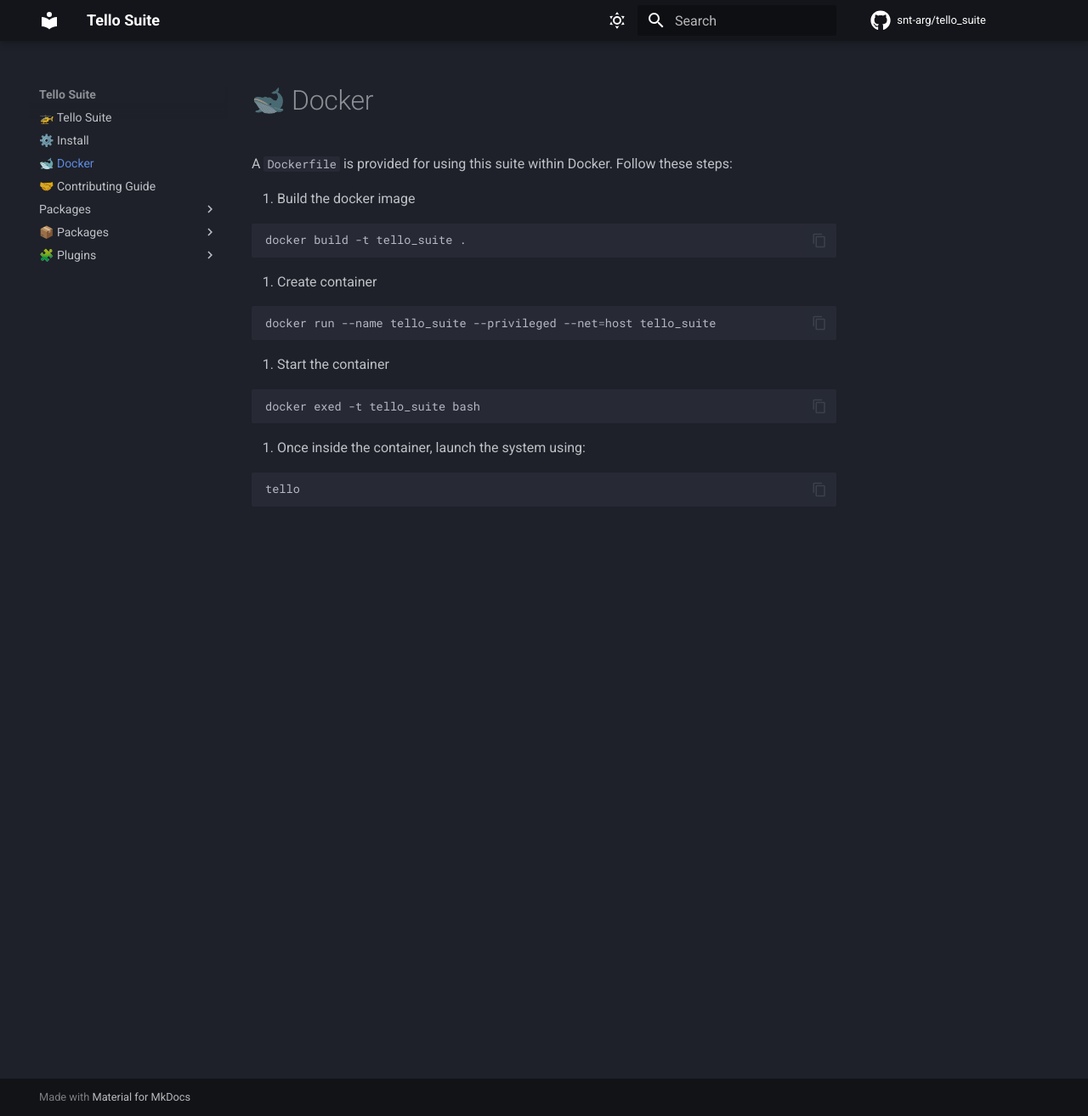
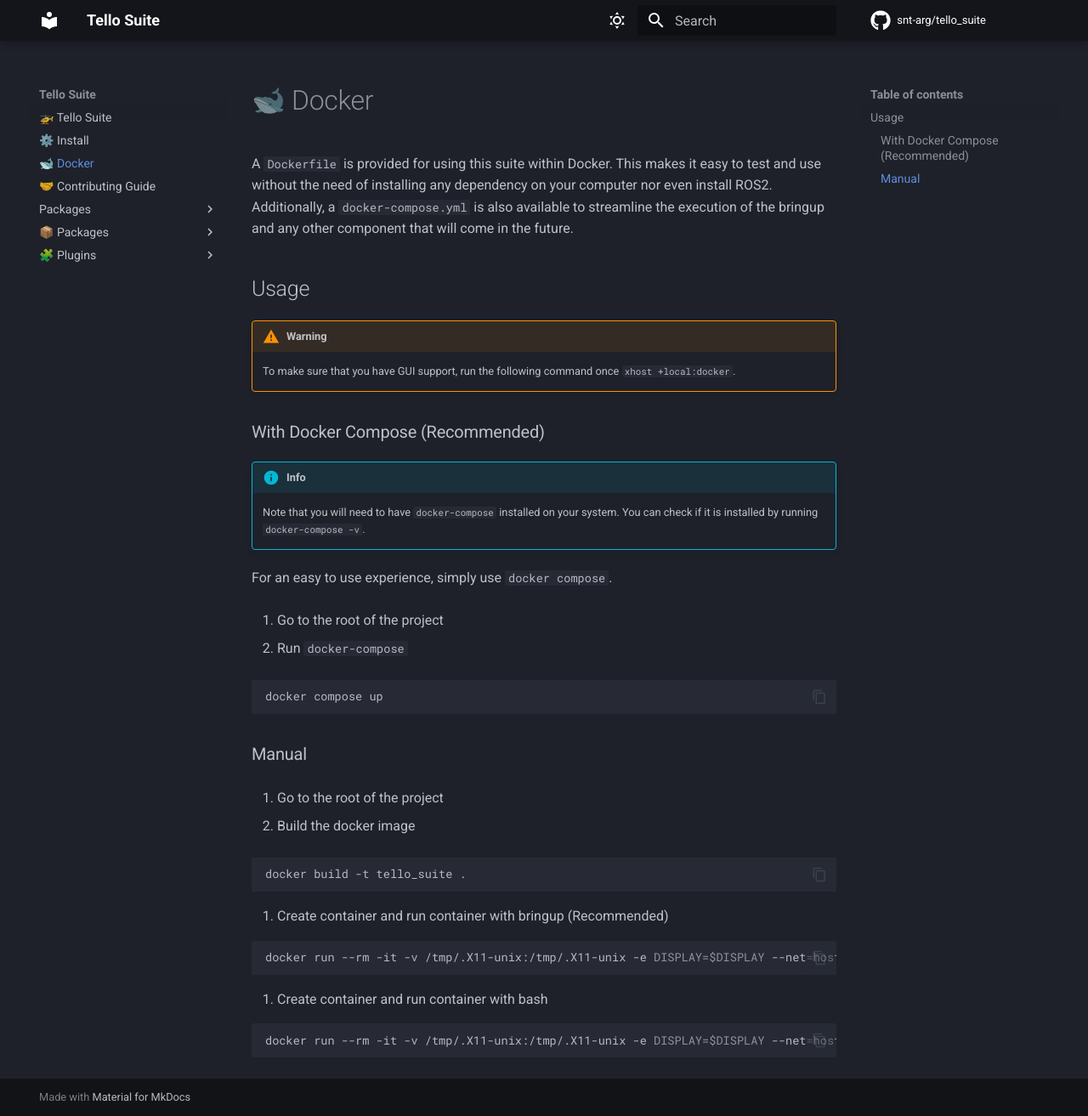
Before and after one commit to teusch-shawn-unilu/robot_suite_v2, an MkDocs documentation site: the page built from docs/3.docker.md, in a window 1280 px wide and 1313 px high. Shown: the whole window at 85% size. Built offline with MkDocs 1.6.1 and Material for MkDocs 9.7.7, drawn with Linux system fonts in a browser that asks for light colours; comment, search, counter and statistics services are not loaded.

Commit message:
docs: update docker section

````diff
--- a/docs/3.docker.md
+++ b/docs/3.docker.md
@@ -1,6 +1,34 @@
 # 🐋 Docker
 
-A `Dockerfile` is provided for using this suite within Docker. Follow these steps:
+A `Dockerfile` is provided for using this suite within Docker. This makes it easy to test and use without the need of installing any dependency on your computer nor even install ROS2.
+Additionally, a `docker-compose.yml` is also available to streamline the execution of the bringup and any other component that will come in the future.
+
+## Usage
+
+!!! warning
+
+    To make sure that you have GUI support, run the following command once `xhost +local:docker`.
+
+### With Docker Compose (Recommended)
+
+!!! info
+
+    Note that you will need to have `docker-compose` installed on your system.
+    You can check if it is installed by running `docker-compose -v`.
+
+For an easy to use experience, simply use `docker compose`.
+
+1. Go to the root of the project
+
+2. Run `docker-compose`
+
+```bash
+docker compose up
+```
+
+### Manual
+
+1. Go to the root of the project
 
 1. Build the docker image
 
@@ -8,20 +36,14 @@
 docker build -t tello_suite .
 ```
 
-3. Create container
+3. Create container and run container with bringup (Recommended)
 
 ```sh
-docker run --name tello_suite --privileged --net=host tello_suite
+docker run --rm -it -v /tmp/.X11-unix:/tmp/.X11-unix -e DISPLAY=$DISPLAY --net=host tello_suite ros2 launch tello_bringup system_launch.py
 ```
 
-4. Start the container
+4. Create container and run container with bash
 
 ```sh
-docker exed -t tello_suite bash
+docker run --rm -it -v /tmp/.X11-unix:/tmp/.X11-unix -e DISPLAY=$DISPLAY --net=host tello_suite bash
 ```
-
-5. Once inside the container, launch the system using:
-
-```sh
-tello
-```
````
